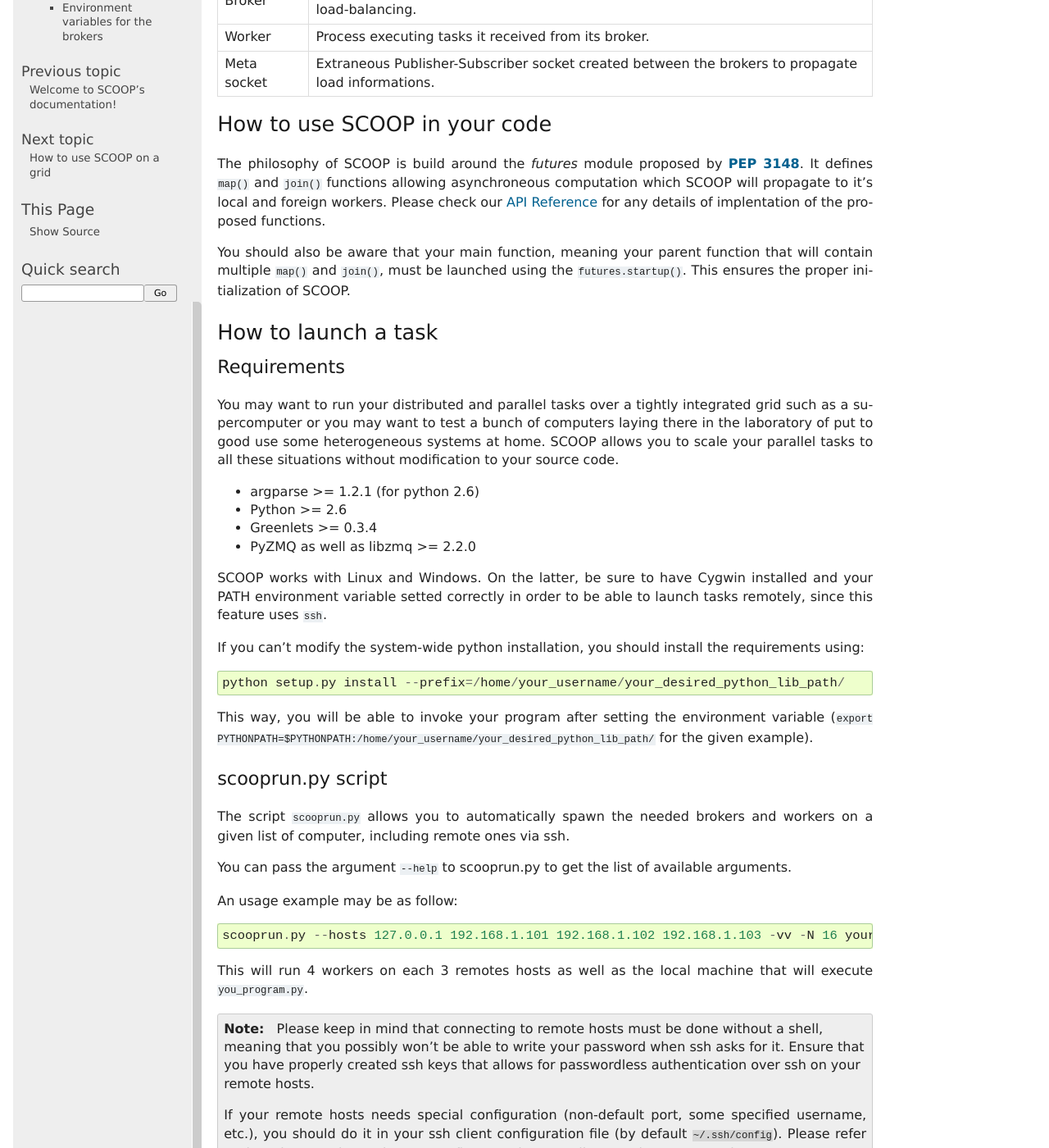
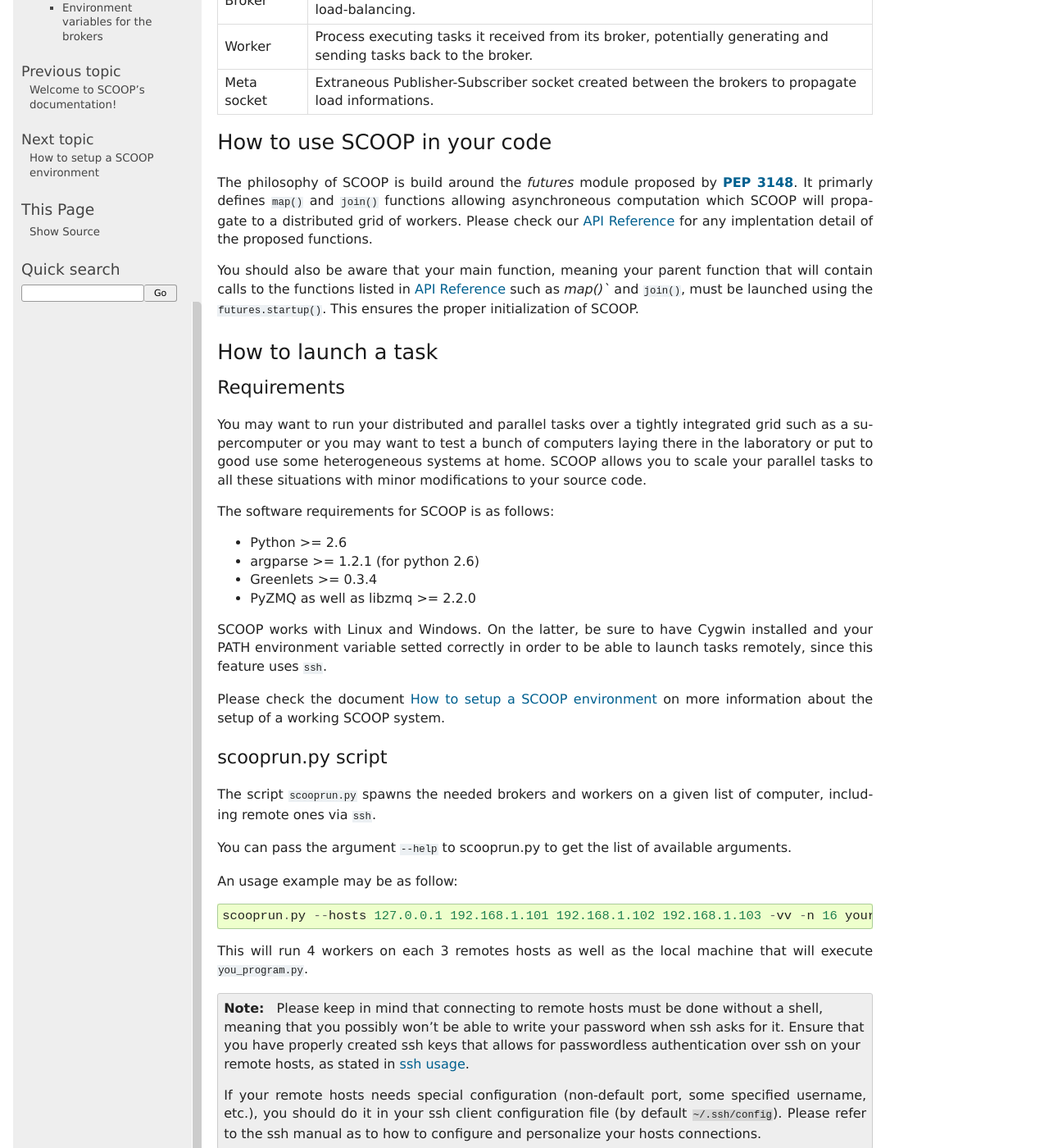
Before and after one commit to soravux/scoop, a Sphinx documentation site: the page built from doc/readme.rst, in a window 1280 px wide and 1400 px high, scrolled down 342 px. Shown: the whole window at 82% size. Built offline with Sphinx 7.4.7, drawn with Linux system fonts in a browser that asks for light colours; formulas are drawn with MathJax 3.

Commit message:
Documentation overhaul.

```diff
--- a/doc/conf.py
+++ b/doc/conf.py
@@ -30,7 +30,8 @@ needs_sphinx = '1.0'
 extensions = ['sphinx.ext.autodoc',
               'sphinx.ext.coverage',
               'sphinx.ext.pngmath',
-              'sphinx.ext.viewcode']
+              'sphinx.ext.viewcode',
+              'sphinx.ext.intersphinx']
 
 # Add any paths that contain templates here, relative to this directory.
 templates_path = ['_template']
--- a/doc/index.rst
+++ b/doc/index.rst
@@ -17,7 +17,7 @@ module see :pep:`3148`.
    :maxdepth: 2
 
    readme
-   gridusage
+   setup
    api
 
 Indices and tables
--- a/doc/readme.rst
+++ b/doc/readme.rst
@@ -8,24 +8,23 @@ The nomenclature of our architecture to exectute tasks on a parallel distributio
 
 .. _Nomenclature-table:
 
-=========== ==================================================================================================
+=========== =================================================================================================================
   Keyword   Description
-=========== ==================================================================================================
+=========== =================================================================================================================
 Federation  Conglomerate of brokers that works together on a task.
 Broker      Process dispatching tasks to its workers and/or other brokers and managing the load-balancing.
-Worker      Process executing tasks it received from its broker.
+Worker      Process executing tasks it received from its broker, potentially generating and sending tasks back to the broker.
 Meta socket Extraneous Publisher-Subscriber socket created between the brokers to propagate load informations.
-=========== ==================================================================================================
+=========== =================================================================================================================
 
 
 How to use SCOOP in your code
 -----------------------------
 
-The philosophy of SCOOP is build around the *futures* module proposed by :pep:`3148`. It defines ``map()`` and ``join()`` functions allowing asynchroneous computation which SCOOP will propagate to it's local and foreign workers.
-Please check our :doc:`api` for any details of implentation of the proposed functions.
+The philosophy of SCOOP is build around the *futures* module proposed by :pep:`3148`. It primarly defines ``map()`` and ``join()`` functions allowing asynchroneous computation which SCOOP will propagate to a distributed grid of workers.
+Please check our :doc:`api` for any implentation detail of the proposed functions.
 
-You should also be aware that your main function, meaning your parent function that will contain multiple ``map()`` and ``join()``, must be launched using the ``futures.startup()``. This ensures the proper initialization of SCOOP.
-
+You should also be aware that your main function, meaning your parent function that will contain calls to the functions listed in :doc:`api` such as  `map()`` and ``join()``, must be launched using the ``futures.startup()``. This ensures the proper initialization of SCOOP.
 
 How to launch a task
 --------------------
@@ -33,37 +32,35 @@ How to launch a task
 Requirements
 ~~~~~~~~~~~~
 
-You may want to run your distributed and parallel tasks over a tightly integrated grid such as a supercomputer or you may want to test a bunch of computers laying there in the laboratory of put to good use some heterogeneous systems at home. SCOOP allows you to scale your parallel tasks to all these situations without modification to your source code.
+You may want to run your distributed and parallel tasks over a tightly integrated grid such as a supercomputer or you may want to test a bunch of computers laying there in the laboratory or put to good use some heterogeneous systems at home. SCOOP allows you to scale your parallel tasks to all these situations with minor modifications to your source code.
 
+The software requirements for SCOOP is as follows:
+
+* Python >= 2.6
 * argparse >= 1.2.1 (for python 2.6)
-* Python >= 2.6
 * Greenlets >= 0.3.4
 * PyZMQ as well as libzmq >= 2.2.0
 
 SCOOP works with Linux and Windows. On the latter, be sure to have Cygwin installed and your PATH environment variable setted correctly in order to be able to launch tasks remotely, since this feature uses ``ssh``.
 
-If you can't modify the system-wide python installation, you should install the requirements using::
-
-    python setup.py install --prefix=/home/your_username/your_desired_python_lib_path/
-
-This way, you will be able to invoke your program after setting the environment variable (``export PYTHONPATH=$PYTHONPATH:/home/your_username/your_desired_python_lib_path/`` for the given example).
+Please check the document :doc:`setup` on more information about the setup of a working SCOOP system.
 
 scooprun.py script
 ~~~~~~~~~~~~~~~~~~
 
-The script ``scooprun.py`` allows you to automatically spawn the needed brokers and workers on a given list of computer, including remote ones via ssh.
+The script ``scooprun.py`` spawns the needed brokers and workers on a given list of computer, including remote ones via ``ssh``.
 
 You can pass the argument ``--help`` to scooprun.py to get the list of available arguments.
 
 An usage example may be as follow::
 
-    scooprun.py --hosts 127.0.0.1 192.168.1.101 192.168.1.102 192.168.1.103 -vv -N 16 your_program.py
+    scooprun.py --hosts 127.0.0.1 192.168.1.101 192.168.1.102 192.168.1.103 -vv -n 16 your_program.py
 
 This will run 4 workers on each 3 remotes hosts as well as the local machine that will execute ``you_program.py``.
 
 .. note::
 
-    Please keep in mind that connecting to remote hosts must be done without a shell, meaning that you possibly won't be able to write your password when ssh asks for it. Ensure that you have properly created ssh keys that allows for passwordless authentication over ssh on your remote hosts.
+    Please keep in mind that connecting to remote hosts must be done without a shell, meaning that you possibly won't be able to write your password when ssh asks for it. Ensure that you have properly created ssh keys that allows for passwordless authentication over ssh on your remote hosts, as stated in :ref:`ssh-keys-information`.
 
     If your remote hosts needs special configuration (non-default port, some specified username, etc.), you should do it in your ssh client configuration file (by default ``~/.ssh/config``). Please refer to the ssh manual as to how to configure and personalize your hosts connections.
 
```
Also changed, not shown: doc/setup.rst (renamed from doc/gridusage.rst, +15 -4 lines), 1 other file.
